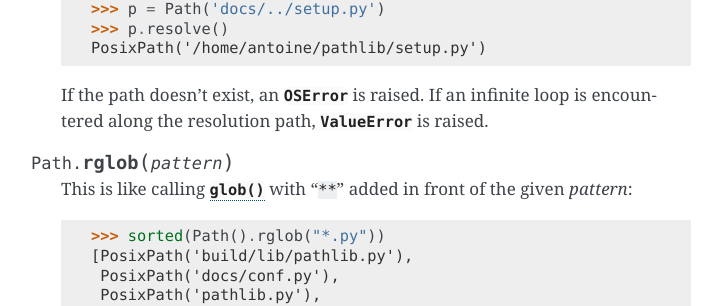
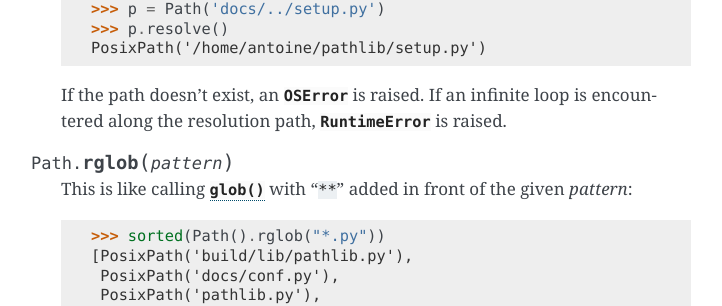
Before and after one commit to jazzband/pathlib2, a Sphinx documentation site: the page built from docs/index.rst, in a window 1280 px wide and 900 px high, scrolled down 15107 px. Shown: the part 147-453 px from the top of the window, without its empty margins (389-1111 px from the left). Built offline with Sphinx 7.4.7, drawn with Linux system fonts in a browser that asks for light colours.

Commit message:
Symlink loops now raise RuntimeError, not ValueError

```diff
--- a/docs/index.rst
+++ b/docs/index.rst
@@ -800,7 +800,8 @@
       PosixPath('/home/antoine/pathlib/setup.py')
 
    If the path doesn't exist, an :exc:`OSError` is raised.  If an infinite
-   loop is encountered along the resolution path, :exc:`ValueError` is raised.
+   loop is encountered along the resolution path, :exc:`RuntimeError` is
+   raised.
 
 
 .. method:: Path.rglob(pattern)
--- a/pathlib.py
+++ b/pathlib.py
@@ -286,7 +286,7 @@
             if cur in symlinks and symlinks[cur] <= len(parts):
                 # We've already seen the symlink and there's not less
                 # work to do than the last time.
-                raise ValueError("Symlink loop from %r" % cur)
+                raise RuntimeError("Symlink loop from %r" % cur)
             try:
                 target = accessor.readlink(cur)
             except OSError as e:
--- a/test_pathlib.py
+++ b/test_pathlib.py
@@ -1562,7 +1562,7 @@
 
     def _check_symlink_loop(self, *args):
         path = self.cls(*args)
-        with self.assertRaises(ValueError):
+        with self.assertRaises(RuntimeError):
             print(path.resolve())
 
     def test_open_mode(self):
```
